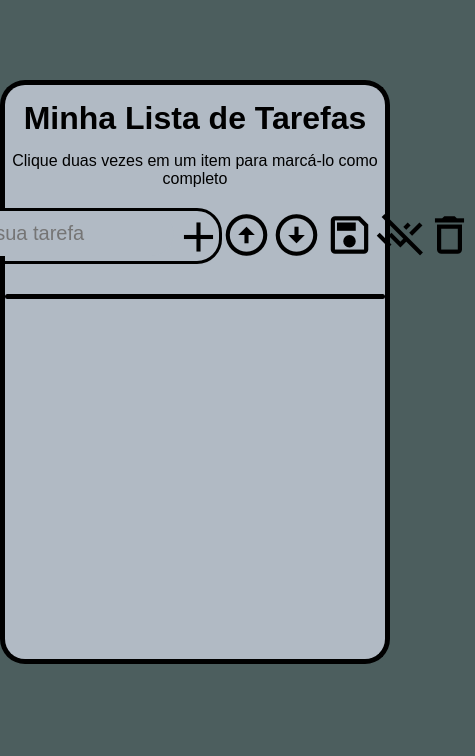
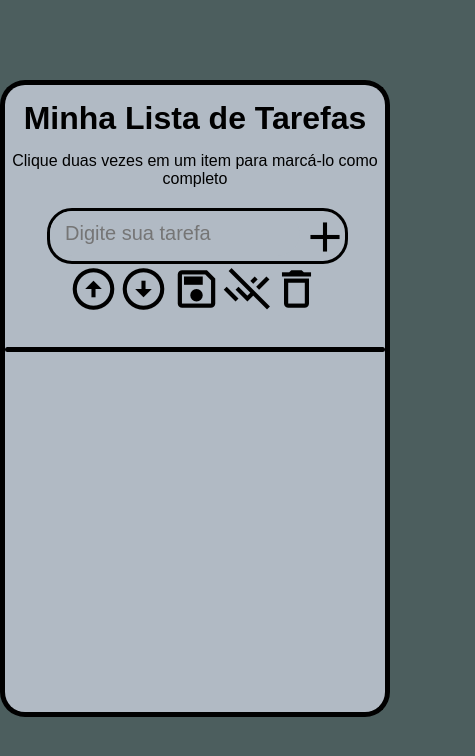
Before and after one commit to DiegoDemontier/project-todo-list, a plain HTML site: page index.html in a window 390 px wide. Shown: the whole page, 475 px wide, since content can reach past the window. Drawn offline with nearby package versions, Linux system fonts and the light colour scheme.

Commit message:
deixando responsivo

```diff
--- a/index.html
+++ b/index.html
@@ -21,11 +21,13 @@
         <input id="texto-tarefa" type="text" placeholder= "Digite sua tarefa">
         <button id="criar-tarefa" class="styleBtn"></button>
       </div>
-      <button id="mover-cima" class="styleBtn"></button>
-      <button id="mover-baixo" class="styleBtn"></button>
-      <button id="salvar-tarefas" class="styleBtn"></button>
-      <button id="remover-finalizados" class="styleBtn"></button>
-      <button id="apaga-tudo" class="styleBtn"></button>
+      <div class="navButton">
+        <button id="mover-cima" class="styleBtn"></button>
+        <button id="mover-baixo" class="styleBtn"></button>
+        <button id="salvar-tarefas" class="styleBtn"></button>
+        <button id="remover-finalizados" class="styleBtn"></button>
+        <button id="apaga-tudo" class="styleBtn"></button>
+      </div>
     </section>
     <section class="tarefas">
       <div class="linha"></div>
--- a/style.css
+++ b/style.css
@@ -9,6 +9,8 @@
 
 body {
   background-color: rgb(76, 94, 94);
+  width: 100%;
+  height: 100%;
 }
 
 .completed {
@@ -64,6 +66,23 @@ body {
   max-width: 560px;
   margin: 0 auto;
   justify-content: center;
+}
+
+.navButton {
+  display: flex;
+}
+
+@media (max-width: 560px) {
+  .navButton {
+    align-items: center;
+  }
+}
+
+@media (max-width: 560px) {
+  .main {
+    align-items: center;
+    flex-direction: column;
+  }
 }
 
 .tarefas {
```
